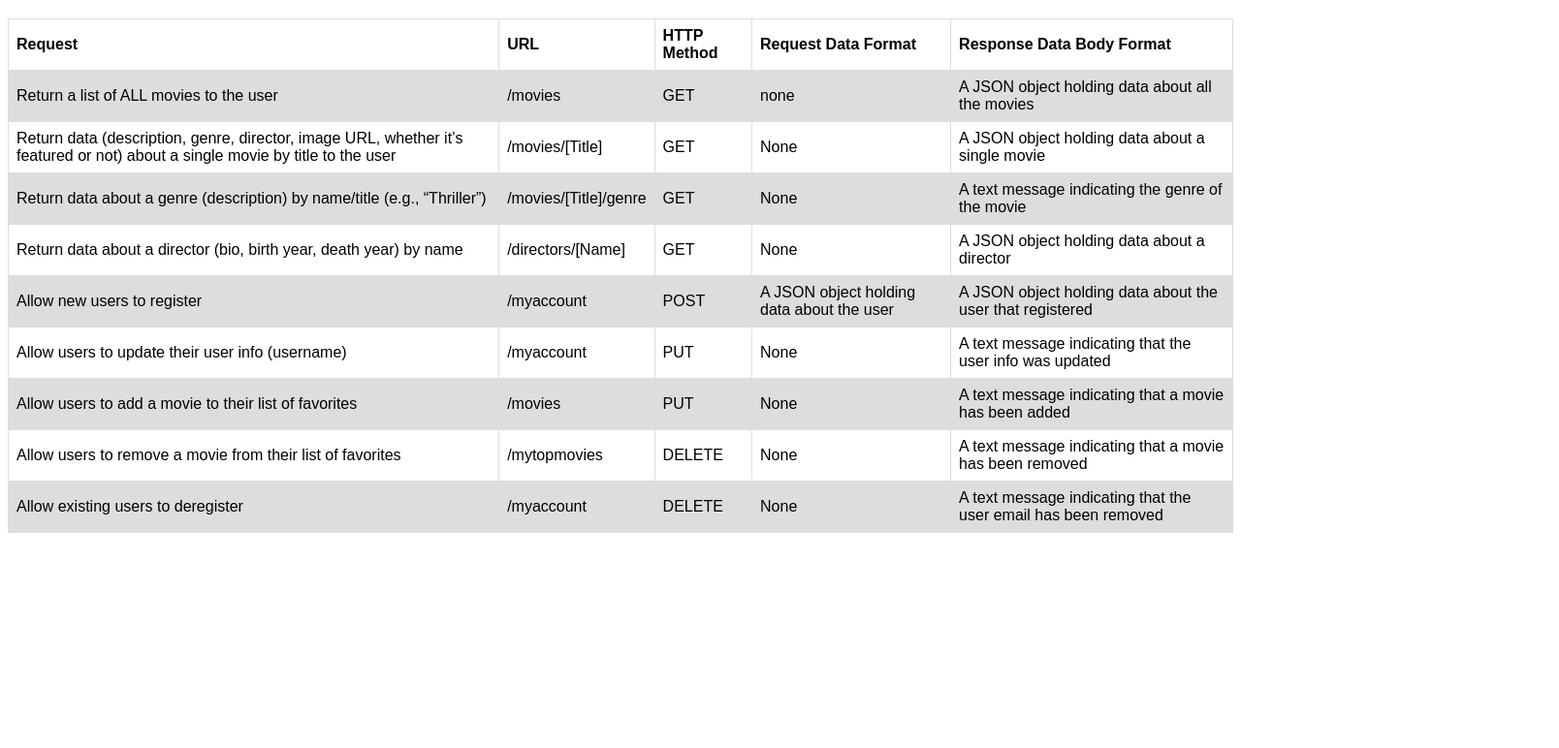
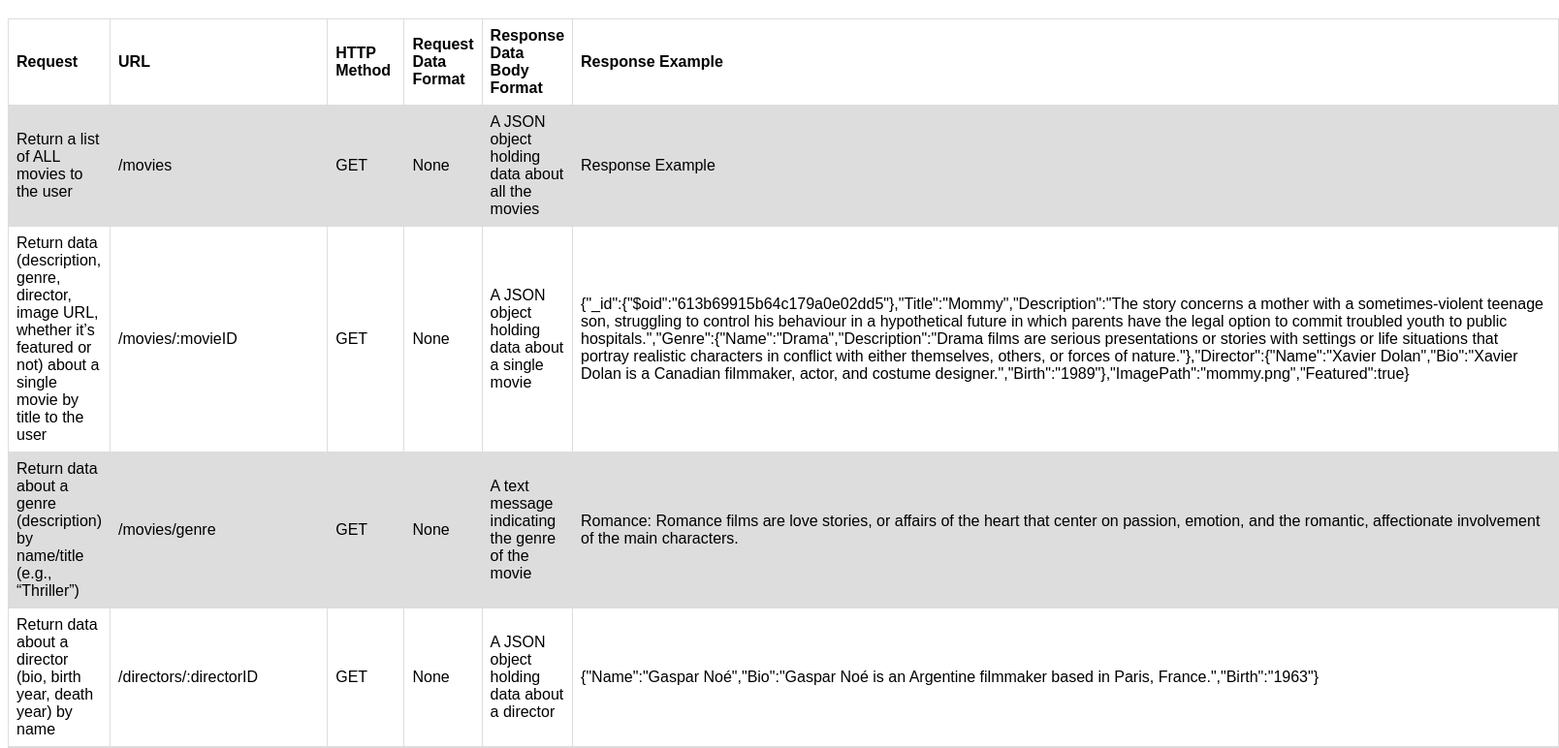
Before and after one commit to suzonbachet/movie-api, a website: page public/documentation.html in a window 1280 px wide. Shown: the part 61-833 px from the top of the page at 97% size, 1608 px wide, since content can reach past the window. Before the commit the page ends 800 px from the top, so only its background shows below. Drawn offline with Linux system fonts and the light colour scheme.

Commit message:
update with more accurate information

```diff
--- a/public/documentation.html
+++ b/public/documentation.html
@@ -36,69 +36,79 @@
         <th>HTTP Method</th>
         <th>Request Data Format</th>
         <th>Response Data Body Format</th>
+        <th>Response Example</th>
     </tr>
     <tr>
         <td>Return a list of ALL movies to the user</td>
         <td>/movies</td>
         <td>GET</td>
-        <td>none</td>
+        <td>None</td>
         <td>A JSON object holding data about all the movies</td>
+        <td>Response Example</td>
     </tr>
     <tr>
         <td>Return data (description, genre, director, image URL, whether it’s featured or not) about a single movie by title to the user</td>
-        <td>/movies/[Title]</td>
+        <td>/movies/:movieID</td>
         <td>GET</td>
         <td>None</td>
         <td>A JSON object holding data about a single movie</td>
+        <td>{"_id":{"$oid":"613b69915b64c179a0e02dd5"},"Title":"Mommy","Description":"The story concerns a mother with a sometimes-violent teenage son, struggling to control his behaviour in a hypothetical future in which parents have the legal option to commit troubled youth to public hospitals.","Genre":{"Name":"Drama","Description":"Drama films are serious presentations or stories with settings or life situations that portray realistic characters in conflict with either themselves, others, or forces of nature."},"Director":{"Name":"Xavier Dolan","Bio":"Xavier Dolan is a Canadian filmmaker, actor, and costume designer.","Birth":"1989"},"ImagePath":"mommy.png","Featured":true}</td>
     </tr>
     <tr>
         <td>Return data about a genre (description) by name/title (e.g., “Thriller”)</td>
-        <td>/movies/[Title]/genre</td>
+        <td>/movies/genre</td>
         <td>GET</td>
         <td>None</td>
         <td>A text message indicating the genre of the movie</td>
+        <td>Romance: Romance films are love stories, or affairs of the heart that center on passion, emotion, and the romantic, affectionate involvement of the main characters.</td>
     </tr>
     <tr>
         <td>Return data about a director (bio, birth year, death year) by name</td>
-        <td>/directors/[Name]</td>
+        <td>/directors/:directorID</td>
         <td>GET</td>
         <td>None</td>
         <td>A JSON object holding data about a director</td>
+        <td>{"Name":"Gaspar Noé","Bio":"Gaspar Noé is an Argentine filmmaker based in Paris, France.","Birth":"1963"}</td>
     </tr>
     <tr>
         <td>Allow new users to register</td>
-        <td>/myaccount</td>
+        <td>/users</td>
         <td>POST</td>
         <td>A JSON object holding data about the user</td>
         <td>A JSON object holding data about the user that registered</td>
+        <td>{"_id":{"$oid":"613db0535b64c179a0e02ddf"},"Username":"Louislegrand","Password":"louislebgdu78","Email":"louislegrand@email.com","Birthday":{"$date":"1999-04-01T00:00:00Z"},"FavoriteMovies":{"$oid":"613b69915b64c179a0e02dd5"}}</td>
     </tr>
     <tr>
         <td>Allow users to update their user info (username)</td>
-        <td>/myaccount</td>
+        <td>/users/:userID</td>
         <td>PUT</td>
         <td>None</td>
         <td>A text message indicating that the user info was updated</td>
+        <td>Your username was successfuly updated.</td>
     </tr>
     <tr>
         <td>Allow users to add a movie to their list of favorites</td>
-        <td>/movies</td>
+        <td>/users/:userID/favoritemovies</td>
         <td>PUT</td>
         <td>None</td>
         <td>A text message indicating that a movie has been added</td>
+        <td>"Titanic" has been added to your favorite movies.</td>
     </tr>
     <tr>
         <td>Allow users to remove a movie from their list of favorites</td>
-        <td>/mytopmovies</td>
+        <td>/users/:userID/favoritemovies</td>
         <td>DELETE</td>
         <td>None</td>
         <td>A text message indicating that a movie has been removed</td>
+        <td>"Titanic" has been removed from your favorite movies.</td>
     </tr>
     <tr>
         <td>Allow existing users to deregister</td>
-        <td>/myaccount</td>
+        <td>/users/:userID</td>
         <td>DELETE</td>
         <td>None</td>
-        <td>A text message indicating that the user email has been removed</td>
+        <td>A text message indicating that the user has been removed</td>
+        <td>Louislegrand was deleted.</td>
     </tr>
 </table>
 
```
